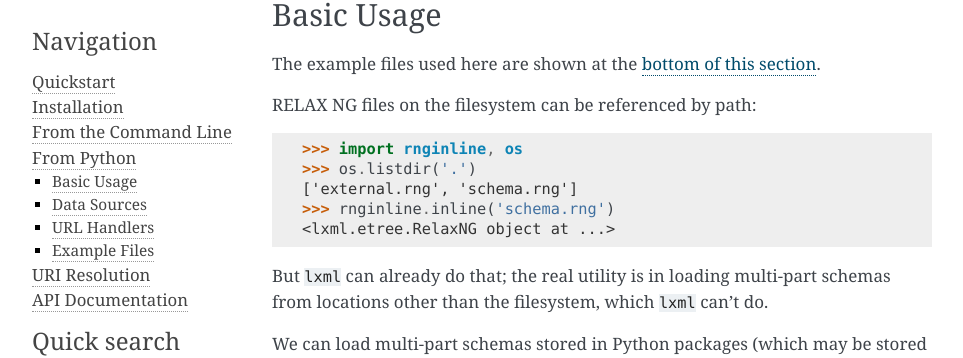
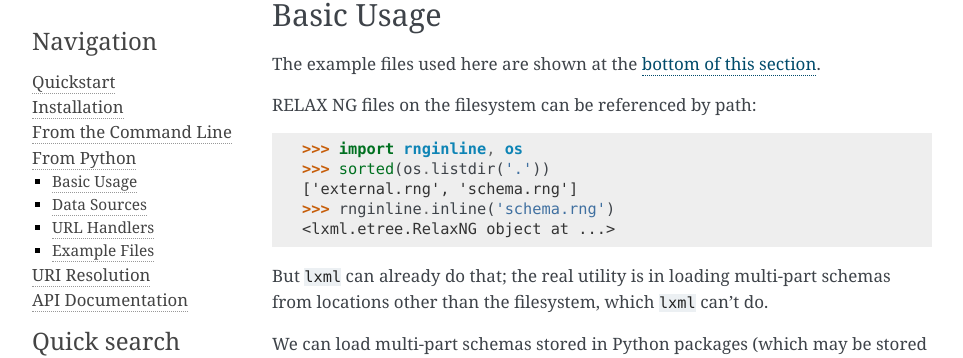
Before and after one commit to h4l/rnginline, a Sphinx documentation site: the page built from docs/from-python.rst, in a window 1280 px wide and 900 px high. Shown: the part 164-522 px from the top of the window, without its empty margins (148-1111 px from the left). Built offline with Sphinx 7.4.7, drawn with Linux system fonts in a browser that asks for light colours; grey boxes are pictures that could not be loaded.

Commit message:
Fix dir listing order not being deterministic

```diff
--- a/docs/from-python.rst
+++ b/docs/from-python.rst
@@ -69,7 +69,7 @@ RELAX NG files on the filesystem can be referenced by path:
 .. doctest::
 
     >>> import rnginline, os
-    >>> os.listdir('.')
+    >>> sorted(os.listdir('.'))
     ['external.rng', 'schema.rng']
     >>> rnginline.inline('schema.rng')
     <lxml.etree.RelaxNG object at ...>
```
